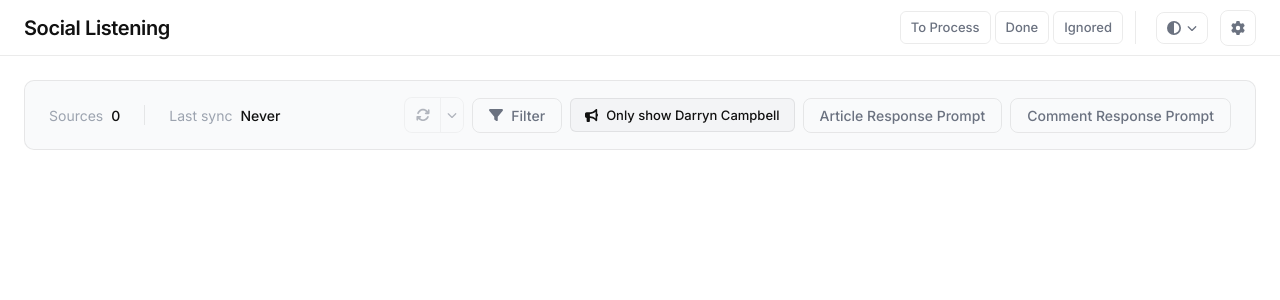
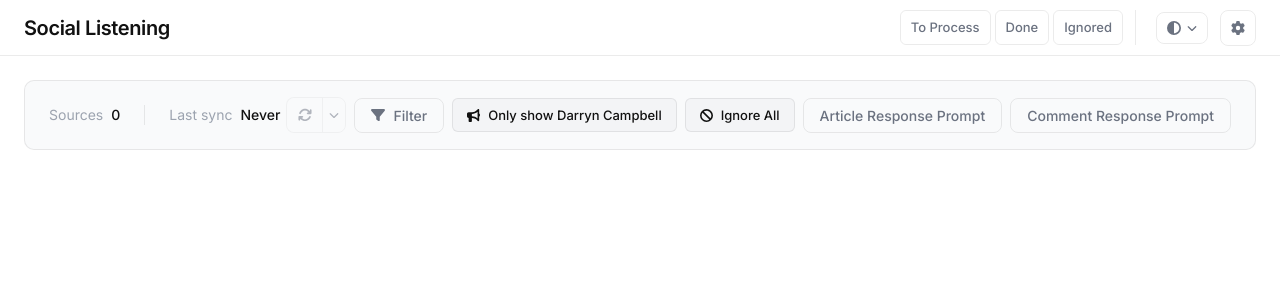
Before and after one commit to darryncampbell/social-listening, a Next.js app: page / in a window 1280 px wide. Shown: the top 300 px of the page. Built offline with nearby package versions, Linux system fonts and the light colour scheme.

Commit message:
'ignore all' button

```diff
--- a/src/app/globals.css
+++ b/src/app/globals.css
@@ -81,8 +81,8 @@ body {
   color: var(--text-primary);
   min-height: 100vh;
   transition: background-color 0.2s ease, color 0.2s ease;
-  font-size: 14px;
-  line-height: 1.5;
+  font-size: 16px;
+  line-height: 1.6;
 }
 
 main {
--- a/src/components/ConfirmModal.tsx
+++ b/src/components/ConfirmModal.tsx
@@ -7,9 +7,11 @@ interface ConfirmModalProps {
   message: string;
   onConfirm: () => void;
   onCancel: () => void;
+  confirmText?: string;
+  cancelText?: string;
 }
 
-export default function ConfirmModal({ title, message, onConfirm, onCancel }: ConfirmModalProps) {
+export default function ConfirmModal({ title, message, onConfirm, onCancel, confirmText = 'Delete', cancelText = 'Cancel' }: ConfirmModalProps) {
   return (
     <div className={styles.overlay} onClick={onCancel}>
       <div className={styles.modal} onClick={(e) => e.stopPropagation()}>
@@ -17,10 +19,10 @@ export default function ConfirmModal({ title, message, onConfirm, onCancel }: Co
         <p className={styles.message}>{message}</p>
         <div className={styles.actions}>
           <button className={styles.cancelButton} onClick={onCancel}>
-            Cancel
+            {cancelText}
           </button>
           <button className={styles.confirmButton} onClick={onConfirm}>
-            Delete
+            {confirmText}
           </button>
         </div>
       </div>
--- a/src/components/FeedEntries.module.css
+++ b/src/components/FeedEntries.module.css
@@ -325,7 +325,7 @@
 }
 
 .entryDate {
-  font-size: 0.75rem;
+  font-size: 0.875rem;
   color: var(--text-muted);
   display: inline-flex;
   align-items: center;
@@ -341,14 +341,14 @@
 }
 
 .entryLastComment {
-  font-size: 0.75rem;
+  font-size: 0.875rem;
   color: #10b981;
   padding-left: 0.75rem;
   border-left: 1px solid var(--border);
 }
 
 .entryAuthor {
-  font-size: 0.75rem;
+  font-size: 0.875rem;
   color: var(--text-muted);
   padding-left: 0.75rem;
   border-left: 1px solid var(--border);
@@ -402,18 +402,18 @@
 }
 
 .entrySiteName {
-  font-size: 0.75rem;
+  font-size: 0.875rem;
   color: var(--text-muted);
   padding-left: 0.75rem;
   border-left: 1px solid var(--border);
 }
 
 .entryTitle {
-  font-size: 1rem;
+  font-size: 1.125rem;
   font-weight: 600;
   color: var(--text-primary);
   margin: 0 0 0.5rem 0;
-  line-height: 1.4;
+  line-height: 1.5;
   display: flex;
   align-items: flex-start;
   gap: 0.5rem;
@@ -432,9 +432,9 @@
 }
 
 .entryDescription {
-  font-size: 0.875rem;
+  font-size: 1rem;
   color: var(--text-secondary);
-  line-height: 1.6;
+  line-height: 1.7;
   margin: 0 0 0.75rem 0;
   display: -webkit-box;
   -webkit-line-clamp: 4;
@@ -537,9 +537,9 @@
 }
 
 .aiResponseText {
-  font-size: 0.875rem;
+  font-size: 1rem;
   color: var(--text-primary);
-  line-height: 1.5;
+  line-height: 1.7;
   white-space: pre-wrap;
 }
 
--- a/src/components/StatusPane.module.css
+++ b/src/components/StatusPane.module.css
@@ -275,6 +275,28 @@
   border-color: #00b4d8;
 }
 
+.ignoreAllButton {
+  display: flex;
+  align-items: center;
+  gap: 0.5rem;
+  padding: 0.5rem 0.875rem;
+  font-size: 0.8125rem;
+  font-family: inherit;
+  font-weight: 500;
+  color: var(--text-primary);
+  background: var(--bg-tertiary);
+  border: 1px solid var(--border);
+  border-radius: 6px;
+  cursor: pointer;
+  transition: all 0.15s ease;
+}
+
+.ignoreAllButton:hover {
+  background: rgba(239, 68, 68, 0.15);
+  border-color: #ef4444;
+  color: #ef4444;
+}
+
 .promptButton {
   display: flex;
   align-items: center;
--- a/src/components/StatusPane.tsx
+++ b/src/components/StatusPane.tsx
@@ -2,15 +2,17 @@
 
 import { useState, useEffect, useCallback, useRef, useMemo } from 'react';
 import { FontAwesomeIcon } from '@fortawesome/react-fontawesome';
-import { faSync, faExclamationTriangle, faFilter, faEye, faEyeSlash, faChevronDown, faRss, faGlobe, faBullhorn } from '@fortawesome/free-solid-svg-icons';
+import { faSync, faExclamationTriangle, faFilter, faEye, faEyeSlash, faChevronDown, faRss, faGlobe, faBullhorn, faBan } from '@fortawesome/free-solid-svg-icons';
 import styles from './StatusPane.module.css';
 import PromptModal, { PromptType } from './PromptModal';
+import ConfirmModal from './ConfirmModal';
 import { fetchAndParseFeed, RssEntry } from '@/utils/rssParser';
 import { TagFilters, TagType, ContentTagType, StatusTagType, CONTENT_TAG_LABELS, STATUS_TAG_LABELS, toggleFilterState, getFeedFilterState } from '@/utils/tagFilter';
 import { getInterest, fetchEnvConfig, getPredefinedFeeds, getPredefinedExternalSources } from '@/utils/interestConfig';
 import { getExternalSources, ExternalSource } from '@/utils/externalSourcesConfig';
 import { SkoolPost, StackOverflowPost } from '@/app/api/scrape/route';
 import { loadEntries } from '@/utils/entryStorage';
+import { markAsIgnored, getEntryStatus } from '@/utils/entryState';
 
 const FEEDS_STORAGE_KEY = 'social-listening-feeds';
 const SYNC_TIME_STORAGE_KEY = 'social-listening-last-sync';
@@ -46,6 +48,7 @@ export default function StatusPane({ onSyncComplete, onSyncStart, tagFilters, on
   const [filterOpen, setFilterOpen] = useState(false);
   const [syncDropdownOpen, setSyncDropdownOpen] = useState(false);
   const [interest, setInterest] = useState('');
+  const [showIgnoreAllModal, setShowIgnoreAllModal] = useState(false);
   const filterRef = useRef<HTMLDivElement>(null);
   const syncRef = useRef<HTMLDivElement>(null);
 
@@ -558,6 +561,14 @@ export default function StatusPane({ onSyncComplete, onSyncStart, tagFilters, on
             <span>Only show {interest}</span>
           </button>
           <button
+            className={styles.ignoreAllButton}
+            onClick={() => setShowIgnoreAllModal(true)}
+            title="Mark all 'To Process' items as ignored"
+          >
+            <FontAwesomeIcon icon={faBan} />
+            <span>Ignore All</span>
+          </button>
+          <button
             className={styles.promptButton}
             onClick={() => setPromptModalType('article')}
           >
@@ -597,6 +608,31 @@ export default function StatusPane({ onSyncComplete, onSyncStart, tagFilters, on
           onClose={() => setPromptModalType(null)}
         />
       )}
+      {showIgnoreAllModal && (() => {
+        // Load all entries from localStorage to get accurate count (not filtered)
+        const allEntries = loadEntries();
+        const toProcessCount = allEntries.filter(e => getEntryStatus(e.id) === 'to_process').length;
+
+        return (
+          <ConfirmModal
+            title="Ignore All Items"
+            message={`Are you sure you want to mark all ${toProcessCount} 'To Process' items as ignored? This action cannot be undone.`}
+            onConfirm={() => {
+              // Mark all to_process entries as ignored (using all entries, not filtered)
+              const toProcessEntries = allEntries.filter(e => getEntryStatus(e.id) === 'to_process');
+              toProcessEntries.forEach(entry => {
+                markAsIgnored(entry.id);
+              });
+              setShowIgnoreAllModal(false);
+              // Trigger a page refresh to update the UI
+              window.location.reload();
+            }}
+            onCancel={() => setShowIgnoreAllModal(false)}
+            confirmText="Ignore All"
+            cancelText="Cancel"
+          />
+        );
+      })()}
     </>
   );
 }
```
